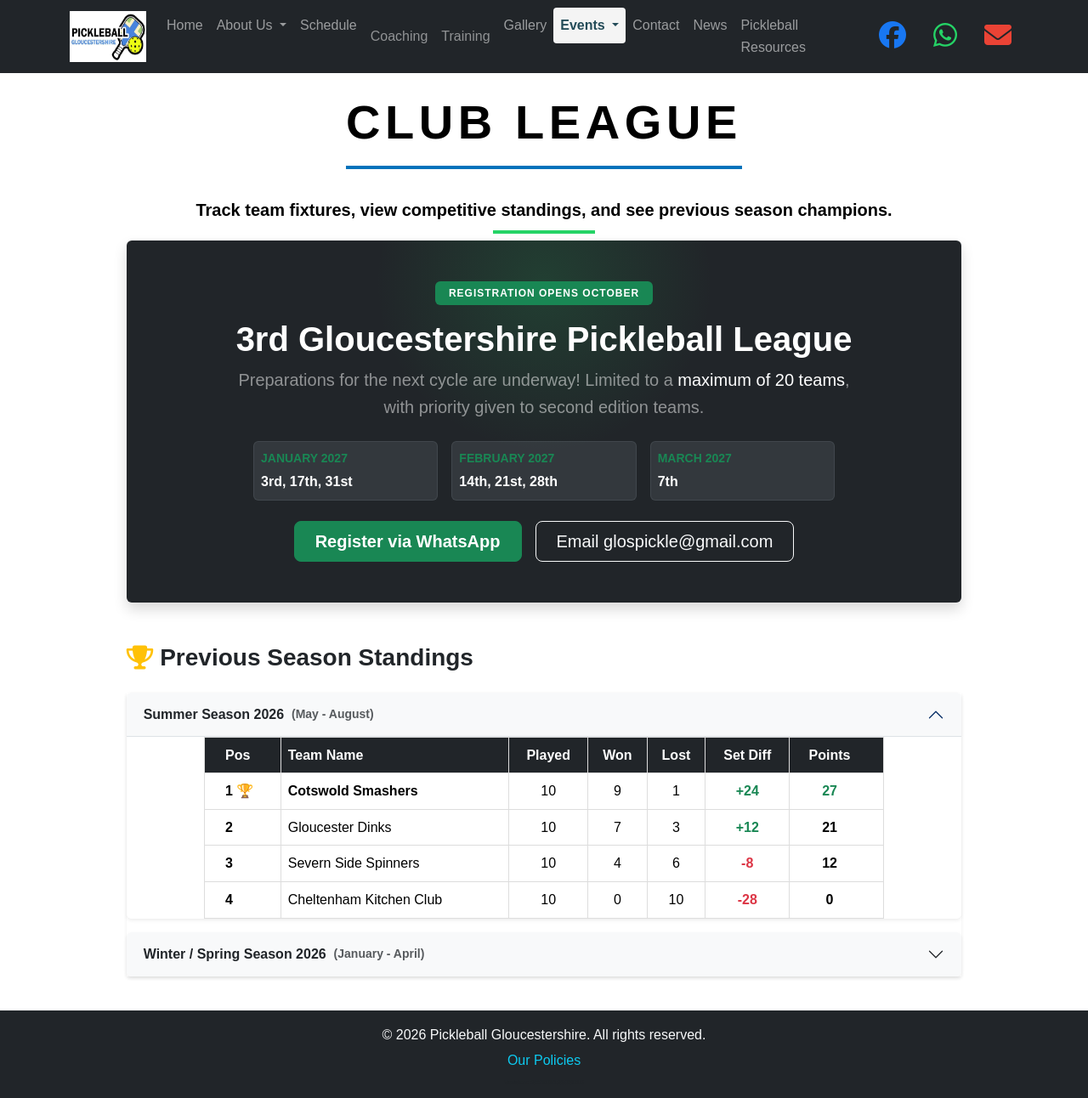
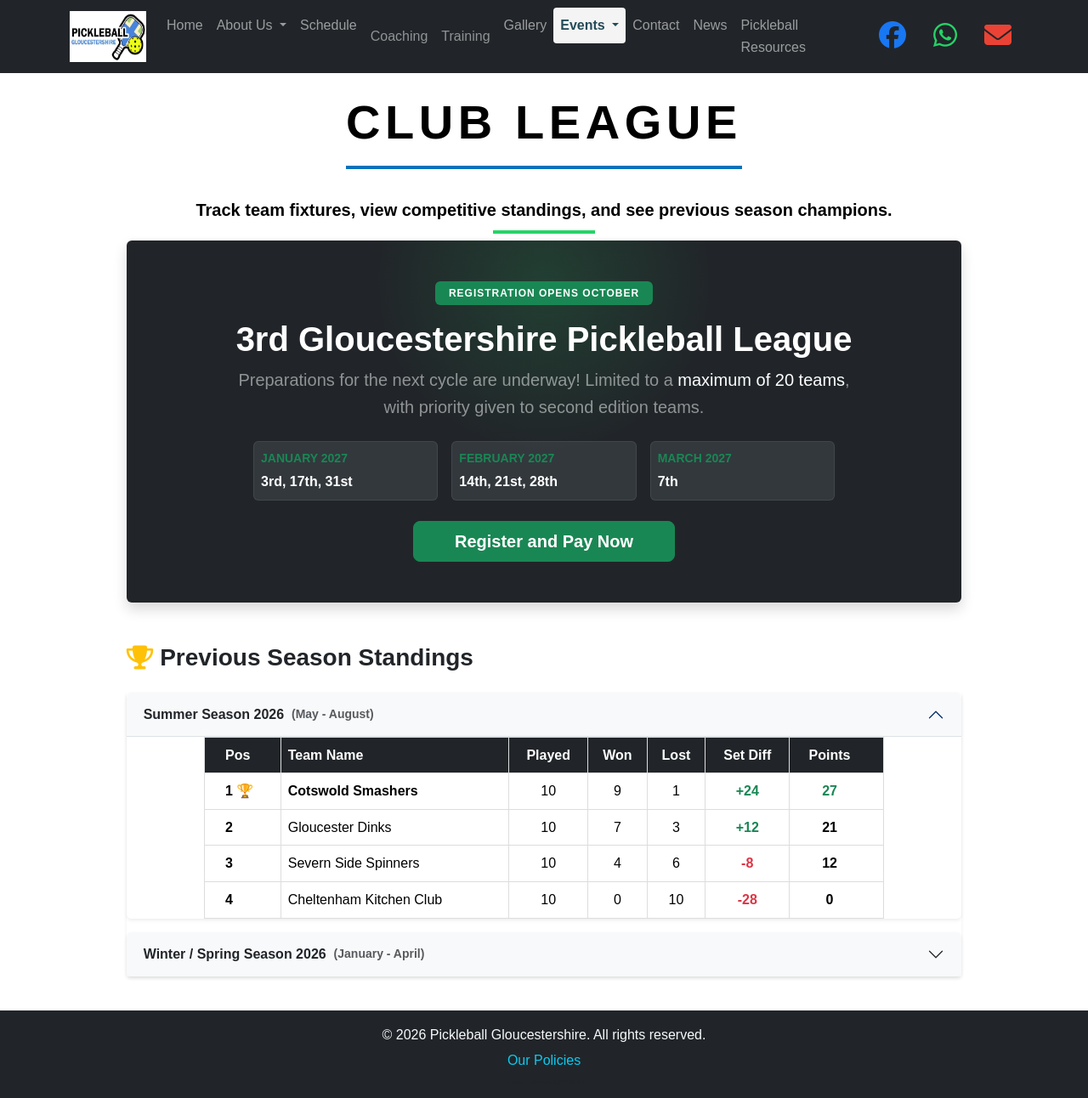
Before and after one commit to Jobnetcrest/jobnetcrest.github.io, a Jekyll site: the page built from league.html, in a window 1280 px wide and 1297 px high. Shown: the top 1292 px of the window at 85% size. Built offline with Jekyll 4.4.1, drawn with Linux system fonts in a browser that asks for light colours; nearby versions of some CDN libraries; comment, search, counter and statistics services are not loaded.

Commit message:
added links to FAQ, re-added the booking links for festival, moved location of ticker on screen, added booking link for league and sorted out logo on schedule

```diff
--- a/festival.html
+++ b/festival.html
@@ -108,7 +108,7 @@
         <!-- Section Header -->
         <h2 style="color: #f7ca18; font-size: 2.5rem; text-transform: uppercase; margin-bottom: 5px; letter-spacing: 1px; display: flex; align-items: center; justify-content: center;">
     <!-- Replaced 🏓 emoji with your local logo -->
-    <img src="images/PBGlos Logo.png" alt="PBGlos Logo" style="height: 2.5rem; width: auto; margin-right: 15px;">
+    <img src="images/PBGlos-Logo.png" alt="PBGlos Logo" style="height: 2.5rem; width: auto; margin-right: 15px;">
     Dink & Link 🔗
 </h2>
 
@@ -184,7 +184,7 @@
           <div class="display-5 fw-black text-white mb-4">
             £28.00
           </div>
-          <a href="https://google.com"
+          <a href="https://docs.google.com/forms/d/e/1FAIpQLSe2kc7i-zFj4YlC7EfEL_i_uBWY-KsC5tmNTVdjHlYoYJfZ5w/viewform?usp=sharing&ouid=101123688940885360569"
              target="_blank" rel="noopener noreferrer"
              class="btn btn-outline-warning btn-lg px-4 py-3 fw-black text-uppercase tracking-wider shadow rounded-pill border border-2 transition-all transform hover-scale w-100">
             Book Festival Only
@@ -220,7 +220,7 @@
                   <div class="display-5 fw-black text-white mb-4">
                     £38.00
                   </div>
-                  <a href="https://google.com"
+                  <a href="https://docs.google.com/forms/d/e/1FAIpQLSe2kc7i-zFj4YlC7EfEL_i_uBWY-KsC5tmNTVdjHlYoYJfZ5w/viewform?usp=sharing&ouid=101123688940885360569"
                     target="_blank" rel="noopener noreferrer"
                     class="btn btn-warning btn-lg px-4 py-3 fw-black text-uppercase text-dark tracking-wider shadow-lg rounded-pill border border-2 border-white transition-all transform hover-scale w-100">
                     <i class="fas fa-ticket-alt me-2"></i>Book Full Bundle
--- a/index.html
+++ b/index.html
@@ -170,7 +170,7 @@
         }
 
 
-        tickerHTML += `<a href="${link}" class="ticker-item" target="_blank" rel="noopener"><img src="images/PBGlos Logo.png" alt="PBGlos Logo" class="ticker-logo"> ${title}${formattedDate}</a>`;
+        tickerHTML += `<a href="${link}" class="ticker-item" target="_blank" rel="noopener"><img src="images/PBGlos-Logo.png" alt="PBGlos Logo" class="ticker-logo"> ${title}${formattedDate}</a>`;
 
 
       }
--- a/league.html
+++ b/league.html
@@ -51,12 +51,9 @@
                     </div>
                 </div>
 
-                <div class="d-flex flex-column flex-sm-row justify-content-center gap-3">
-                    <a href="https://wa.me" target="_blank" class="btn btn-success btn-lg px-4 fw-semibold text-white">
-                        Register via WhatsApp
-                    </a>
-                    <a href="mailto:glospickle@gmail.com" class="btn btn-outline-light btn-lg px-4">
-                        Email glospickle@gmail.com
+                <div class="d-flex justify-content-center">
+                    <a href="https://docs.google.com/forms/d/e/1FAIpQLSe0r6z0JmWq6CmPhGbQqplIm5BMflqjLXlxB9UjJWonEZWMZQ/viewform?usp=sharing&ouid=101123688940885360569" target="_blank" class="btn btn-success btn-lg px-5 fw-semibold text-white">
+                        Register and Pay Now
                     </a>
                 </div>
             </div>
--- a/schedule.html
+++ b/schedule.html
@@ -26,7 +26,7 @@
     <div class="col-lg-4">
       <div class="border-bottom pb-2 mb-4 schedule-header-border">
         <h2 class="fw-bold d-flex align-items-center gap-2 mb-1 schedule-main-title">
-          <img src="/images/PBGlos Logo.png" alt="Logo" class="me-1 align-middle logo-icon-main">
+          <img src="/images/PBGlos-Logo.png" alt="Logo" class="me-1 align-middle logo-icon-main">
           Official Club Sessions
         </h2>
       </div>
@@ -50,7 +50,7 @@
 
             <div class="p-3 rounded mb-3 venue-box venue-box-blue">
               <div class="mb-2">
-                <img src="/images/PBGlos Logo.png" alt="Logo" class="me-1 align-text-top logo-icon-sm">
+                <img src="/images/PBGlos-Logo.png" alt="Logo" class="me-1 align-text-top logo-icon-sm">
                 <a href="https://maps.app.goo.gl/iea1JXdEGHdFq59V6" target="_blank" rel="noopener" class="fw-semibold text-decoration-underline link-olive">Oxstalls Tennis Centre</a>
               </div>
               <div class="text-muted">Bookings open at <strong>9:00 AM</strong> the day following the previous session via PBTable.</div>
@@ -86,7 +86,7 @@
 
             <div class="p-3 rounded mb-3 venue-box venue-box-lime">
               <div class="mb-2">
-                <img src="/images/PBGlos Logo.png" alt="Logo" class="me-1 align-text-top logo-icon-sm">
+                <img src="/images/PBGlos-Logo.png" alt="Logo" class="me-1 align-text-top logo-icon-sm">
                 <a href="https://maps.app.goo.gl/iea1JXdEGHdFq59V6" target="_blank" rel="noopener" class="fw-semibold text-decoration-underline link-olive">Oxstalls Tennis Centre</a>
               </div>
               <div class="text-muted">Our mixed open-play layout format. Utilises a convenient prepaid digital wallet system.</div>
```
Also changed, not shown: contact.html (+10 -4 lines).
